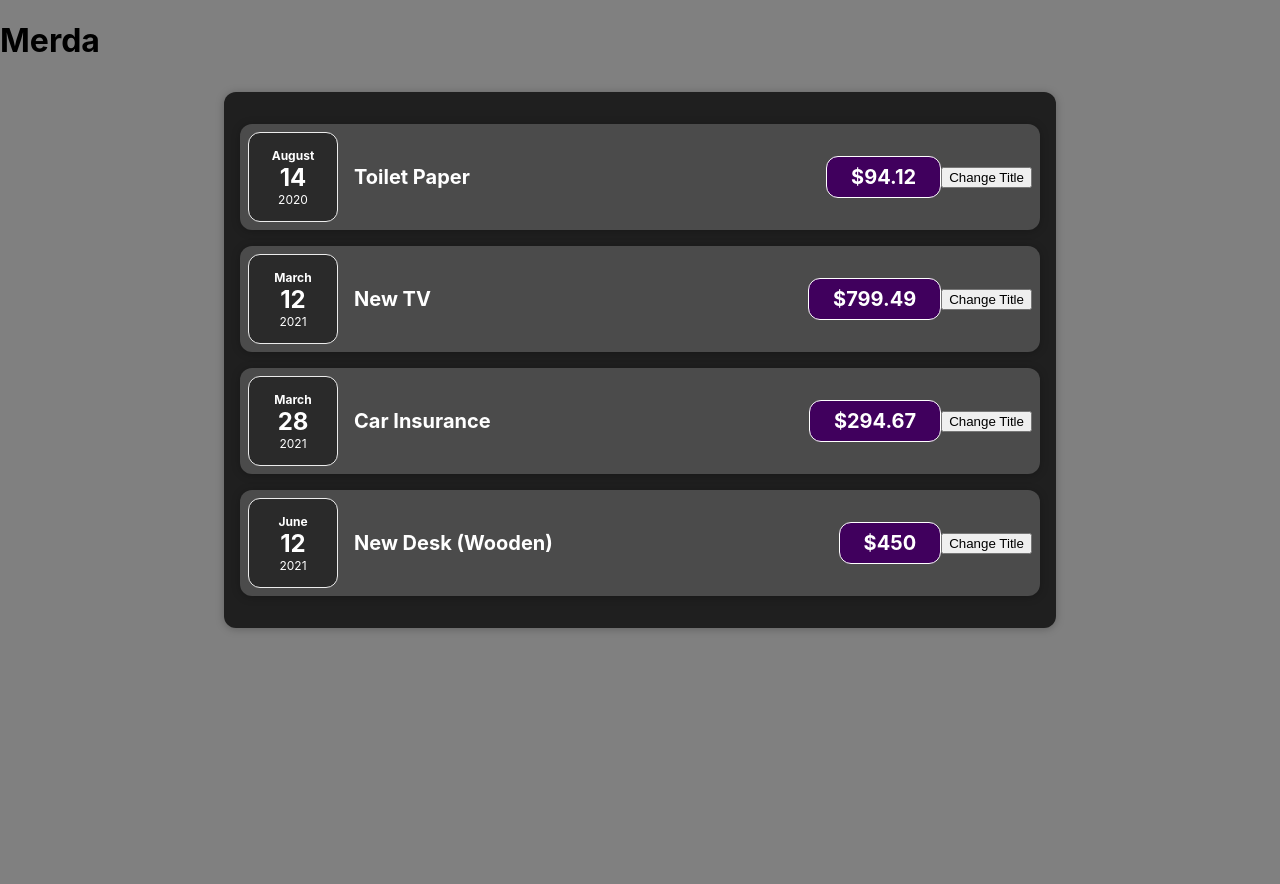
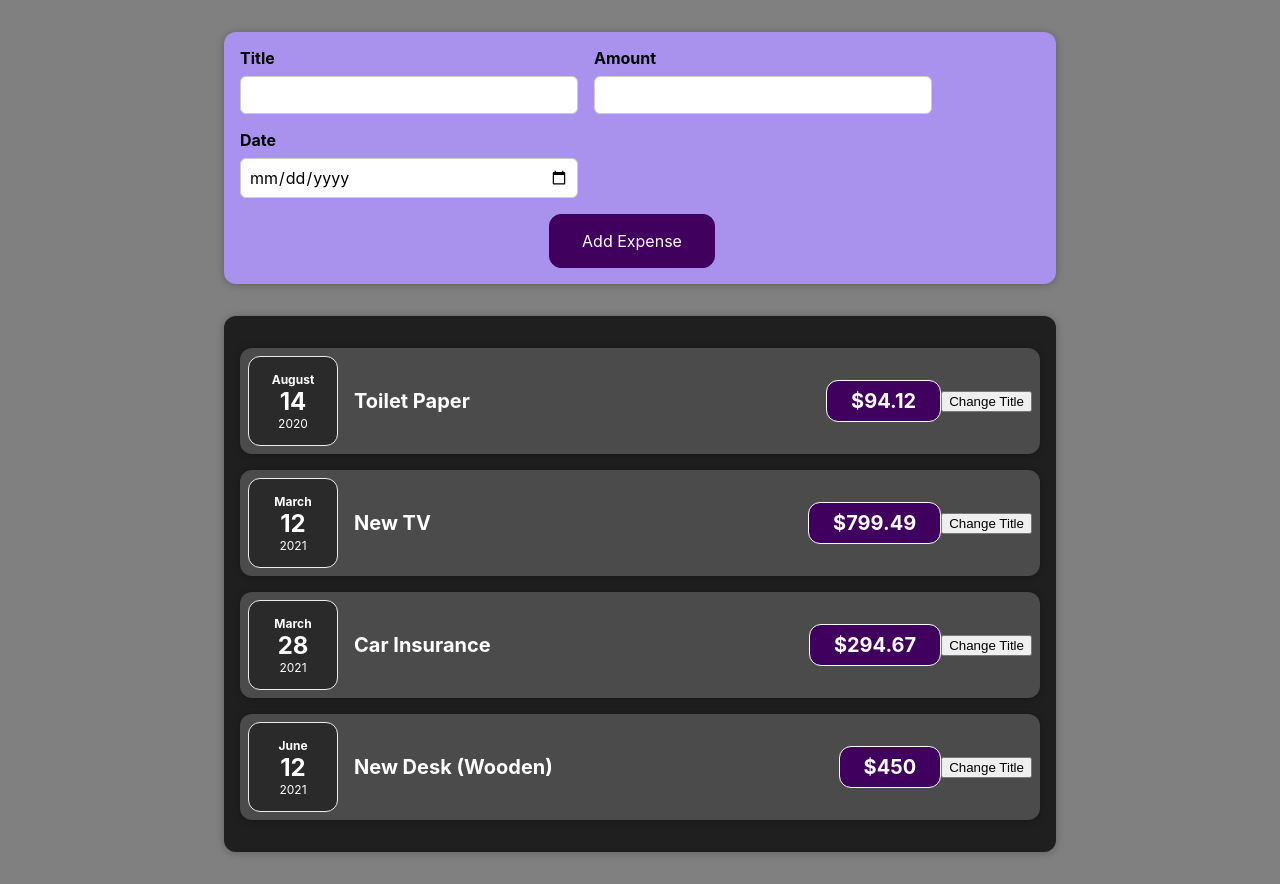
Before and after one commit to MikeBurton89/expense_tracker, a React (Create React App) app: page / in a window 1280 px wide. Before the commit the page ends 800 px from the top, so only its background shows below. Built offline with nearby package versions, Linux system fonts and the light colour scheme.

Commit message:
added Expense Form

```diff
--- a/src/App.js
+++ b/src/App.js
@@ -1,4 +1,5 @@
 import Expenses from "./components/Expenses/Expenses"
+import NewExpense from "./components/NewExpense/NewExpense";
 
 const App = () => {
   const expenses = [
@@ -24,7 +25,7 @@
   ];
   return (
     <div className="App">
-      <h1>Merda</h1>
+      <NewExpense />
       <Expenses items={expenses} />
     </div>
   );
--- /dev/null
+++ b/src/components/NewExpense/ExpenseForm.css
@@ -0,0 +1,26 @@
+.new-expense__controls {
+    display: flex;
+    flex-wrap: wrap;
+    gap: 1rem;
+    margin-bottom: 1rem;
+    text-align: left;
+}
+
+.new-expense__control label {
+    font-weight: bold;
+    margin-bottom: 0.5rem;
+    display: block;
+}
+
+.new-expense__control input {
+    font: inherit;
+    padding: 0.5rem;
+    border-radius: 6px;
+    border: 1px solid #ccc;
+    width: 20rem;
+    max-width: 100%;
+}
+
+.new-expense__actions {
+    text-align: right;
+}
--- /dev/null
+++ b/src/components/NewExpense/ExpenseForm.js
@@ -0,0 +1,28 @@
+import React from 'react'
+import './ExpenseForm.css'
+
+const ExpenseForm = () => {
+    return (
+        <form>
+            <div className='new-expense__controls'>
+                <div className='new-expense__control'>
+                    <label>Title</label>
+                    <input type='text' />
+                </div>
+                <div className='new-expense__control'>
+                    <label>Amount</label>
+                    <input type='number' min='0.01' step='0.01' />
+                </div>
+                <div className='new-expense__control'>
+                    <label>Date</label>
+                    <input type='date' min='2019-01-01' max='2022-12-31' />
+                </div>
+            </div>
+            <div className='new-expense__action'>
+                <button type='submit'> Add Expense</button>
+            </div>
+        </form >
+    )
+}
+
+export default ExpenseForm
--- /dev/null
+++ b/src/components/NewExpense/NewExpense.css
@@ -0,0 +1,38 @@
+.new-expense {
+    background-color: #a892ee;
+    padding: 1rem;
+    margin: 2rem auto;
+    width: 50rem;
+    max-width: 95%;
+    border-radius: 12px;
+    text-align: center;
+    box-shadow: 0 1px 8px rgba(0, 0, 0, 0.25);
+}
+
+.new-expense button {
+    font: inherit;
+    cursor: pointer;
+    padding: 1rem 2rem;
+    border: 1px solid #40005d;
+    background-color: #40005d;
+    color: white;
+    border-radius: 12px;
+    margin-right: 1rem;
+}
+
+.new-expense button:hover,
+.new-expense button:active {
+    background-color: #510674;
+    border-color: #510674;
+}
+
+.new-expense button.alternative {
+    color: #220131;
+    border-color: transparent;
+    background-color: transparent;
+}
+
+.new-expense button.alternative:hover,
+.new-expense button.alternative:active {
+    background-color: #ddb3f8;
+}
--- /dev/null
+++ b/src/components/NewExpense/NewExpense.js
@@ -0,0 +1,13 @@
+import React from 'react'
+import './NewExpense.css'
+import ExpenseForm from './ExpenseForm'
+
+const NewExpense = () => {
+    return (
+        <div className='new-expense'>
+            <ExpenseForm />
+        </div>
+    )
+}
+
+export default NewExpense
```
